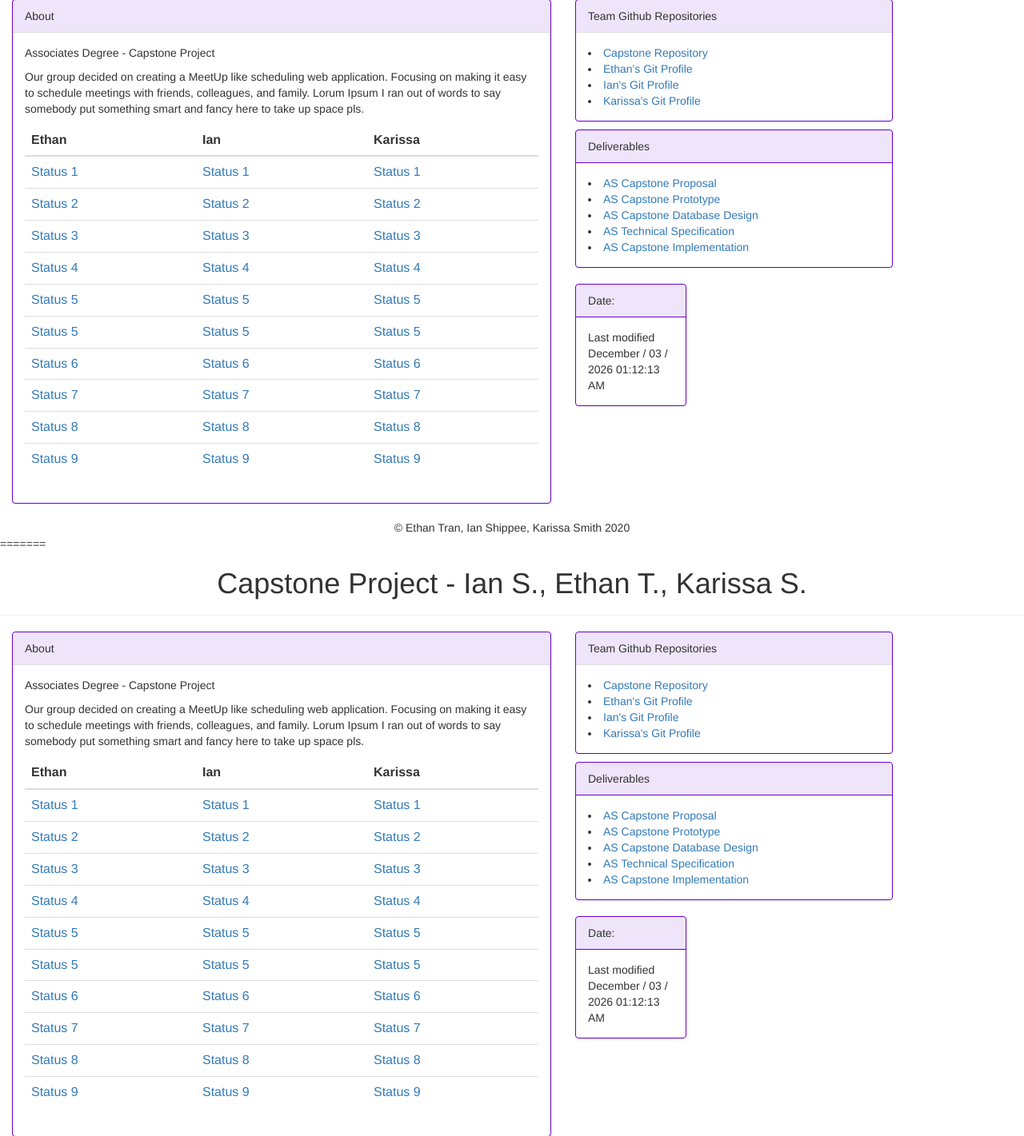
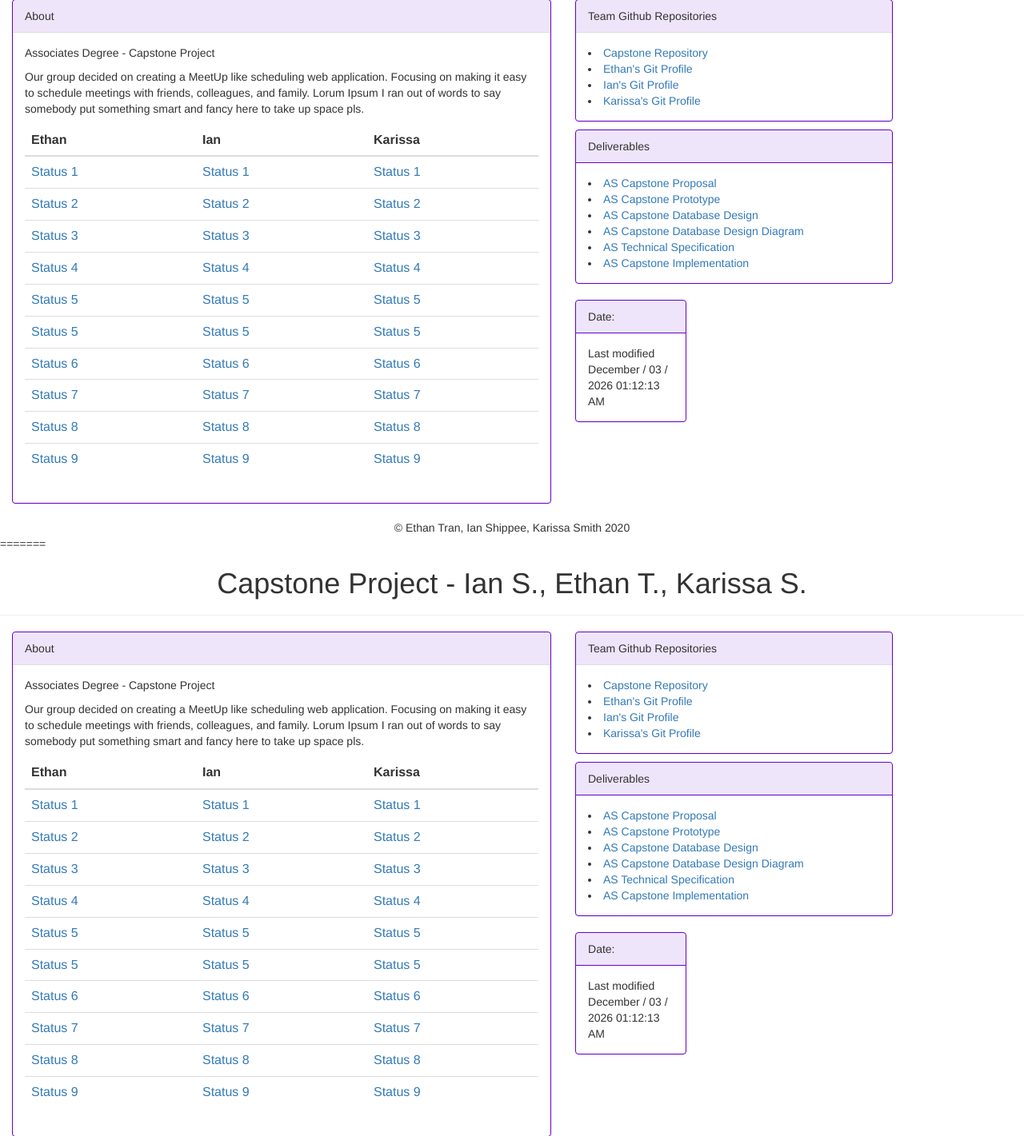
Before and after one commit to Eq-Tran/AS-Capstone, a PHP site: page /mainpage.php in a window 1280 px wide. Shown: the part 122-1543 px from the top of the page at 80% size. Run offline with PHP 8.4, Linux system fonts and the light colour scheme.

Commit message:
diagram added

```diff
--- a/mainpage.php
+++ b/mainpage.php
@@ -127,6 +127,7 @@
                         <li><a href="http://ict.neit.edu/008000429/public_html/AS-Capstone/Deliverables/IS_ET_KS_Capstone%20Proposal.pdf">AS Capstone Proposal</a></li>
                         <li><a href="https://marvelapp.com/486badd/screen/63585566">AS Capstone Prototype</a></li>
                         <li><a href="http://ict.neit.edu/008000429/public_html/AS-Capstone/Deliverables/E_K_I_DatabaseDesignFinal.pdf">AS Capstone Database Design</a></li>
+                         <li><a href="http://ict.neit.edu/008000429/public_html/AS-Capstone/Deliverables/E_K_I_DatabaseDesignFinal.pdf">AS Capstone Database Design Diagram</a></li>
                         <li><a href="http://ict.neit.edu/008000429/public_html/AS-Capstone/Deliverables/E_K_I_Tech_Spec.pdf">AS Technical Specification</a></li>
                         <li><a href="">AS Capstone Implementation</a></li>
 
@@ -311,6 +312,7 @@
                         <li><a href="http://ict.neit.edu/008000429/public_html/AS-Capstone/Deliverables/IS_ET_KS_Capstone%20Proposal.pdf">AS Capstone Proposal</a></li>
                         <li><a href="https://marvelapp.com/486badd/screen/63585566">AS Capstone Prototype</a></li>
                         <li><a href="http://ict.neit.edu/008000429/public_html/AS-Capstone/Deliverables/E_K_I_DatabaseDesignFinal.pdf">AS Capstone Database Design</a></li>
+                         <li><a href="http://ict.neit.edu/008000429/public_html/AS-Capstone/Deliverables/DB-Design-Diagram.mwb">AS Capstone Database Design Diagram</a></li>
                         <li><a href="http://ict.neit.edu/008000429/public_html/AS-Capstone/Deliverables/E_K_I_Tech_Spec.pdf">AS Technical Specification</a></li>
                         <li><a href="">AS Capstone Implementation</a></li>
 
```
Also changed, not shown: 2 other files.
